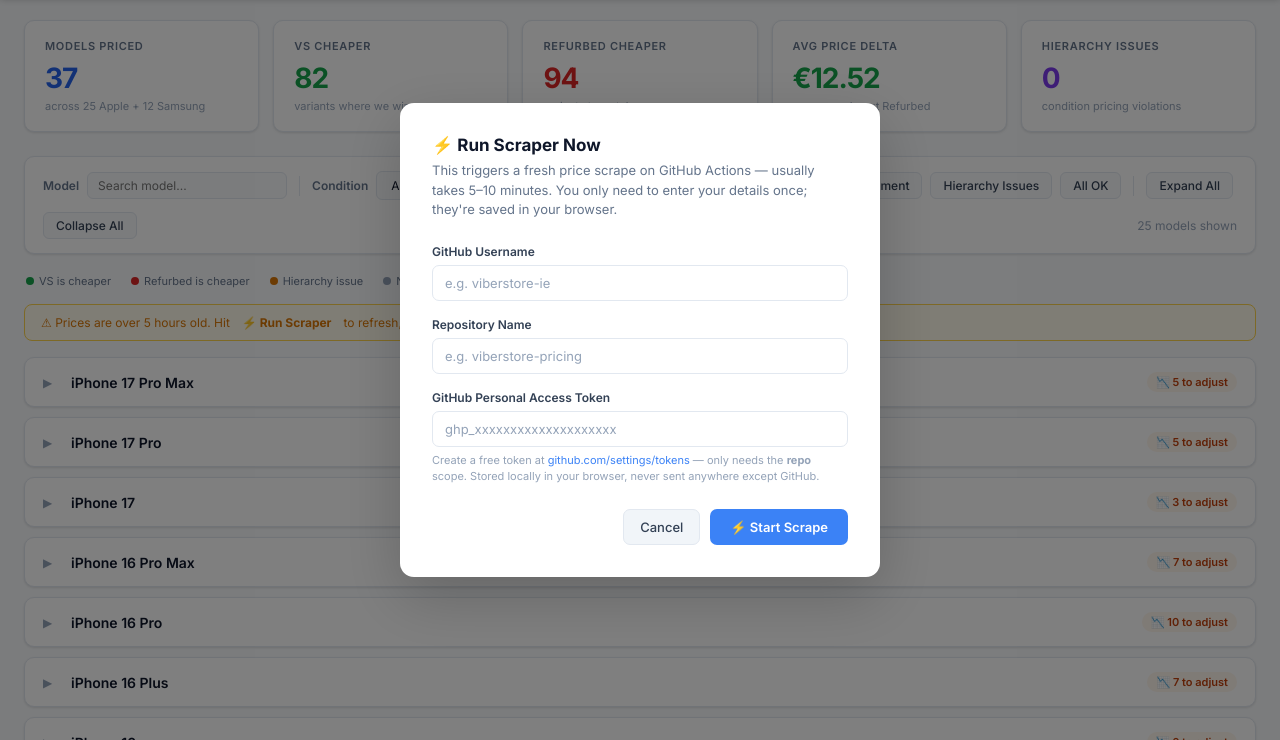
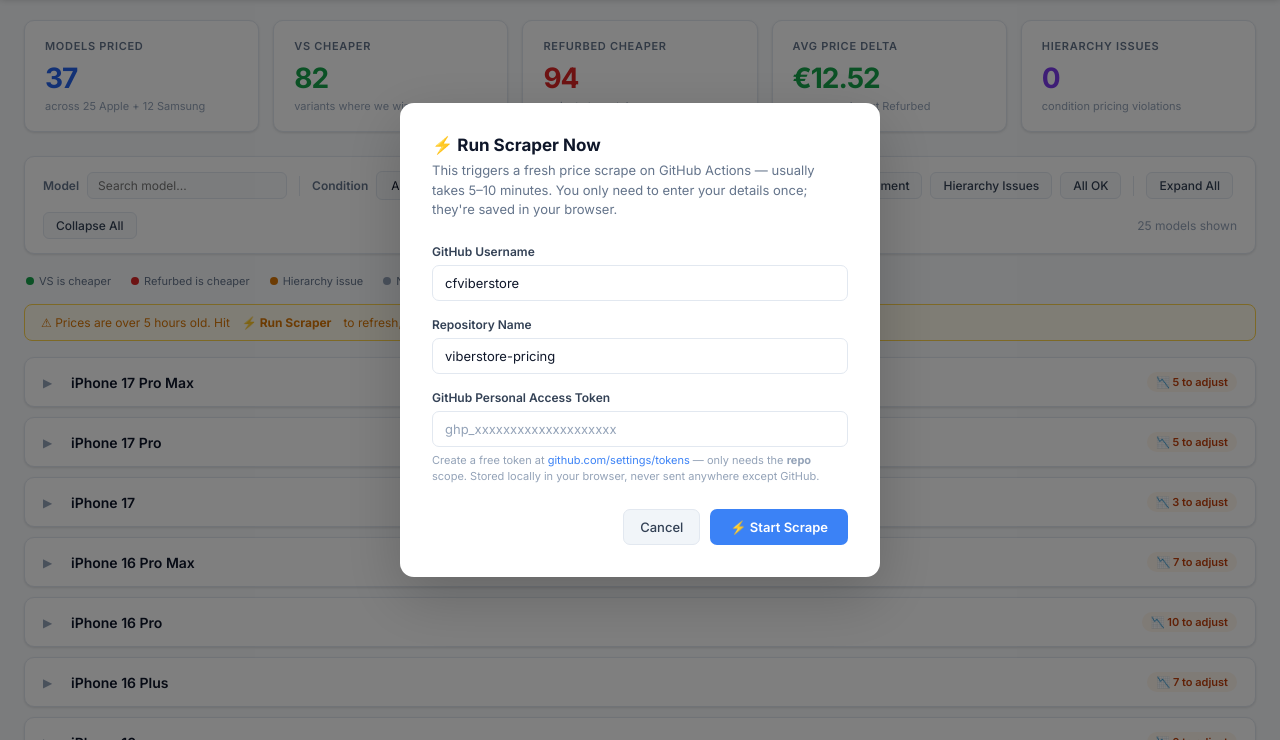
Before and after one commit to cfviberstore/viberstore-pricing, a plain HTML site: page index.html in a window 1280 px wide. Both pictures are taken after a click on the button "Trigger a fresh scrape on GitHub Actions". Shown: the part 60-800 px from the top of the page. Drawn offline with Linux system fonts and the light colour scheme.

Commit message:
Auto-trigger scrape when credentials already saved; pre-fill defaults

```diff
--- a/index.html
+++ b/index.html
@@ -338,14 +338,18 @@ function checkStaleness(lastUpdated) {
 const LS_KEY = 'vs_gh_config';
 
 function openScrapeModal() {
-  // Pre-fill from saved config
+  // Pre-fill from saved config (with sensible defaults)
   const saved = JSON.parse(localStorage.getItem(LS_KEY) || '{}');
-  if (saved.user) document.getElementById('ghUser').value = saved.user;
-  if (saved.repo) document.getElementById('ghRepo').value = saved.repo;
+  document.getElementById('ghUser').value = saved.user || 'cfviberstore';
+  document.getElementById('ghRepo').value = saved.repo || 'viberstore-pricing';
   if (saved.token) document.getElementById('ghToken').value = saved.token;
   document.getElementById('modalStatus').className = 'modal-status';
   document.getElementById('modalStatus').textContent = '';
   document.getElementById('scrapeModal').classList.add('open');
+  // If all credentials already saved, auto-trigger — no click needed
+  if (saved.user && saved.repo && saved.token) {
+    triggerScrape();
+  }
 }
 
 function closeModal() {
```
